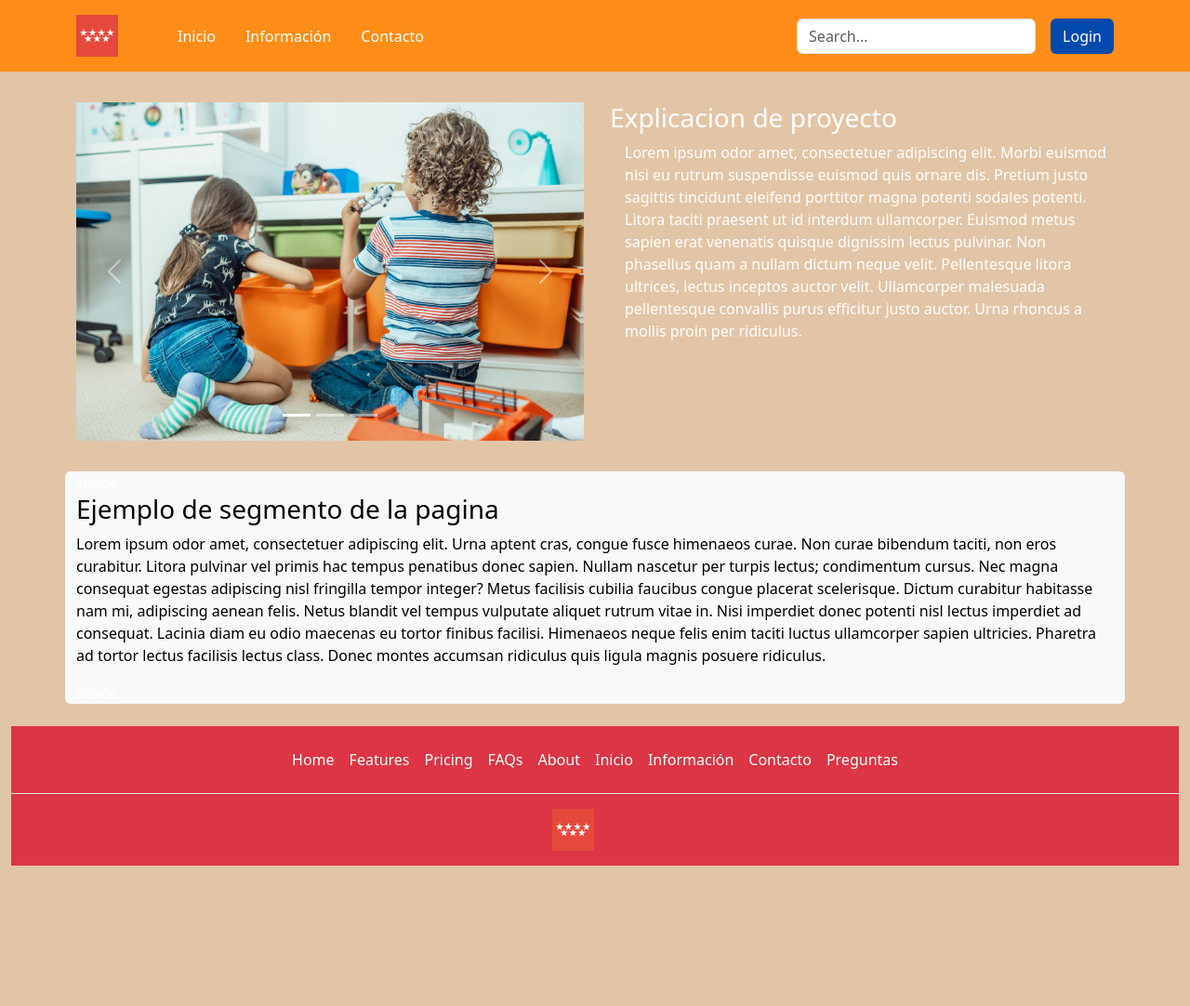
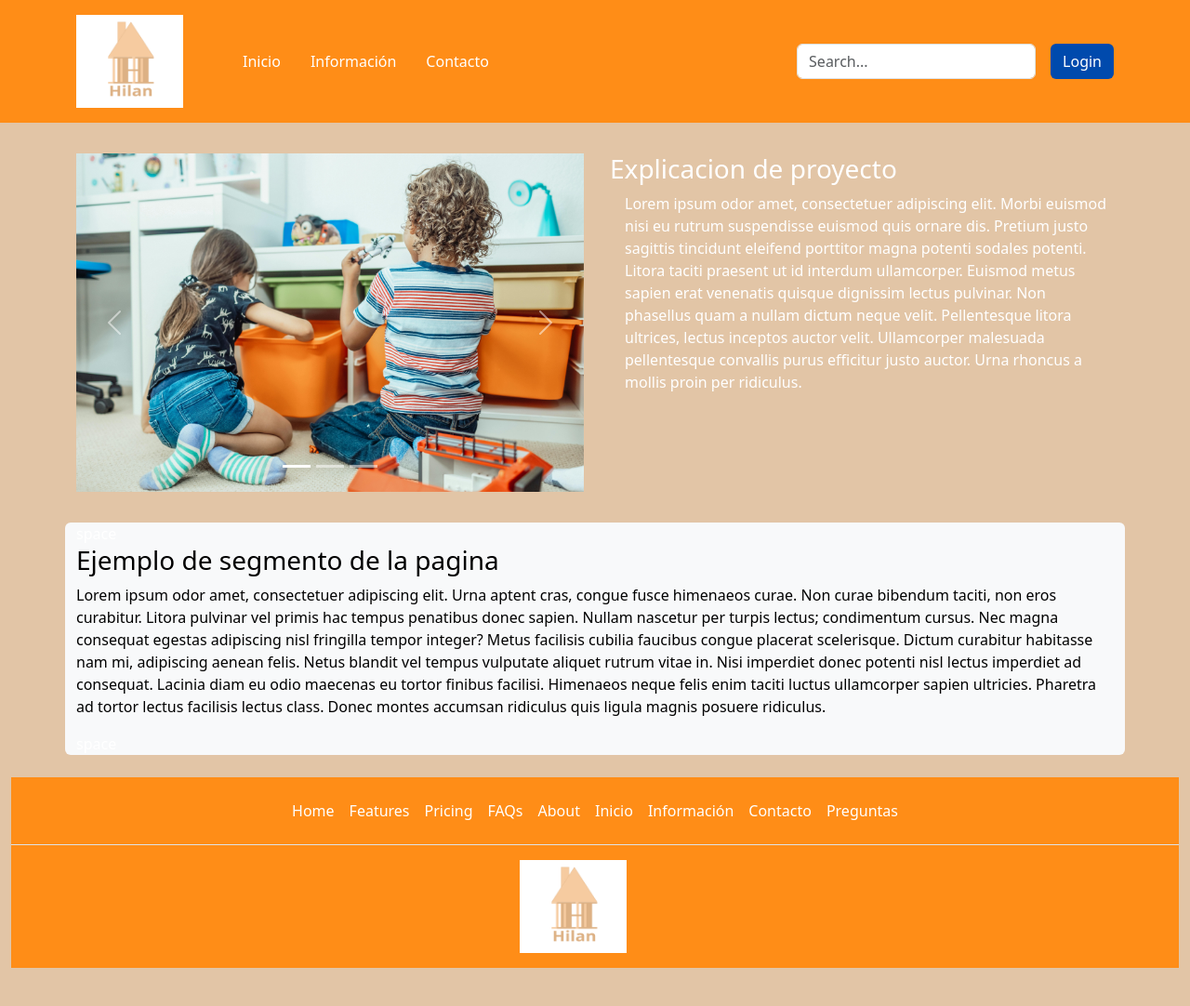
Before and after one commit to CHRLWH/HACKATHON, a PHP site: page /landing.html in a window 1280 px wide. Shown: the whole page at 93% size. Before the commit the page ends 931 px from the top, so only its background shows below. Run offline with PHP 8.4, Linux system fonts and the light colour scheme.

Commit message:
logos puestos

```diff
--- a/landing.html
+++ b/landing.html
@@ -11,12 +11,12 @@
     <link href="https://cdn.jsdelivr.net/npm/bootstrap@5.3.3/dist/css/bootstrap.min.css" rel="stylesheet" integrity="sha384-QWTKZyjpPEjISv5WaRU9OFeRpok6YctnYmDr5pNlyT2bRjXh0JMhjY6hW+ALEwIH" crossorigin="anonymous">
   </head>
   <body class="fondoBeige text-white">
-  <header class="p-3 fondoNaranja text-white"> <!--HEADDER-->
+  <header class="p-3 fondoNaranja text-white"> <!--HEADDER DE LANDING-->
     <div class="container">
       <div class="d-flex flex-wrap align-items-center justify-content-center justify-content-lg-start">
         <!--Aquí va el logo-->
-        <a href="img/Captura de pantalla 2024-10-19 a las 18.34.38.png" class="d-flex align-items-center mb-2 mb-lg-0">
-          <img src="img/Captura de pantalla 2024-10-19 a las 18.34.38.png" alt="Comunidad de Madrid Logo" width="45" height="45">
+        <a href="img/1.png" class="d-flex align-items-center mb-2 mb-lg-0 border-black">
+          <img src="img/1.png" alt="Comunidad de Madrid Logo" width="115" height="100">
           <svg class="bi me-2" width="40" height="35" role="img" aria-label="ComunidadDeMadrid"></svg>
         </a>
         <ul class="nav col-12 col-lg-auto me-lg-auto mb-2 junter mb-md-0 justify-content-center">
@@ -100,7 +100,7 @@
   <div class="b-example-divider">space</div>
 </div>
 <div class="container-fluid"> <!--Footer-->
-  <footer class="py-3 bg-danger my-4">
+  <footer class="py-3 fondoNaranja my-4">
     <ul class="nav justify-content-center border-bottom pb-3 mb-3">
       <li class="nav-item"><a href="#" class="nav-link px-2 text-white">Home</a></li>
       <li class="nav-item"><a href="#" class="nav-link px-2 text-white">Features</a></li>
@@ -114,8 +114,8 @@
     </ul>
 
     <div class="d-flex flex-wrap align-items-center justify-content-center">
-      <a href="img/Captura de pantalla 2024-10-19 a las 18.34.38.png" class="d-flex align-items-center mb-2 mb-lg-0">
-        <img src="img/Captura de pantalla 2024-10-19 a las 18.34.38.png" alt="Comunidad de Madrid Logo" width="45" height="45">
+      <a href="img/1.png" class="d-flex align-items-center mb-2 mb-lg-0 border-black">
+        <img src="img/1.png" alt="Comunidad de Madrid Logo" width="115" height="100">
         <svg class="bi me-2" width="40" height="35" role="img" aria-label="ComunidadDeMadrid"></svg>
       </a>
       </div>
```
Also changed, not shown: css/css.css (line endings or trailing spaces), img/2-Photoroom.png (added), img/2.png (deleted).
